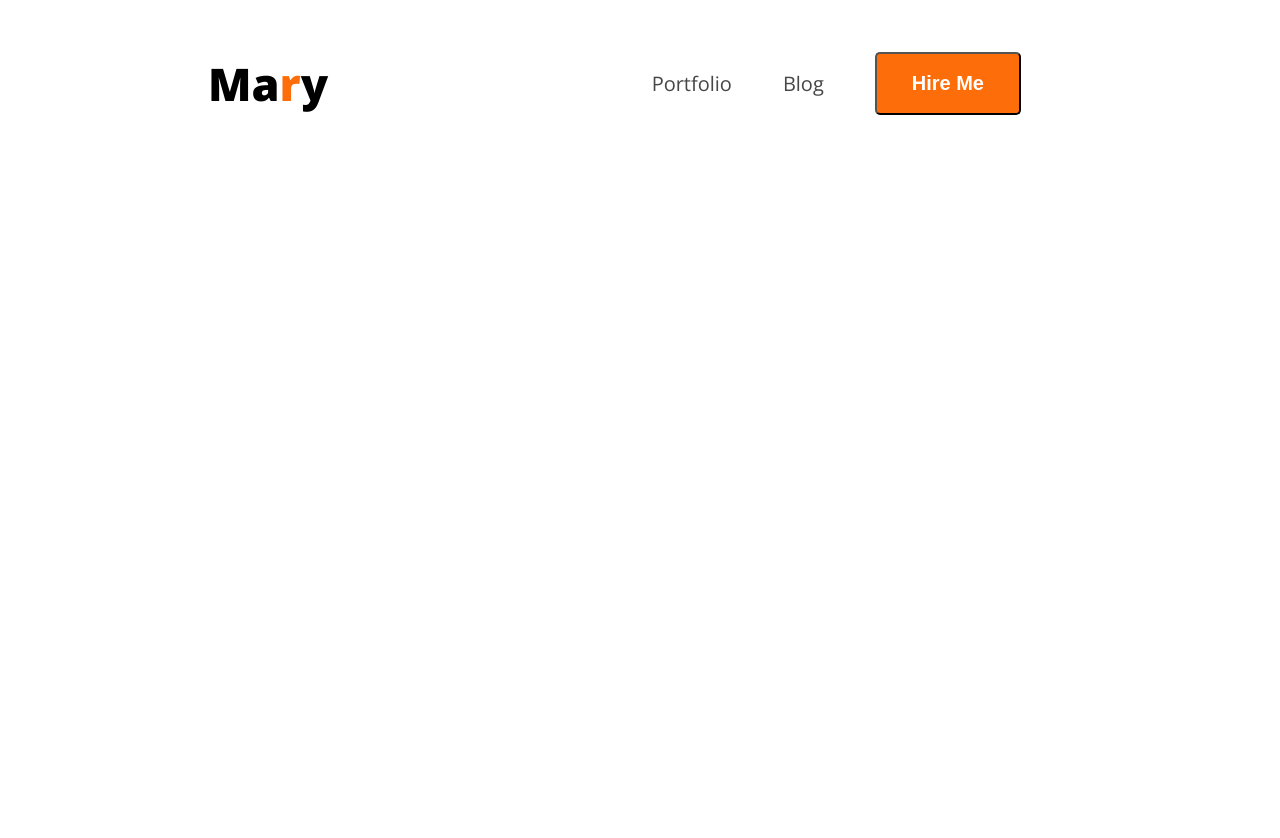
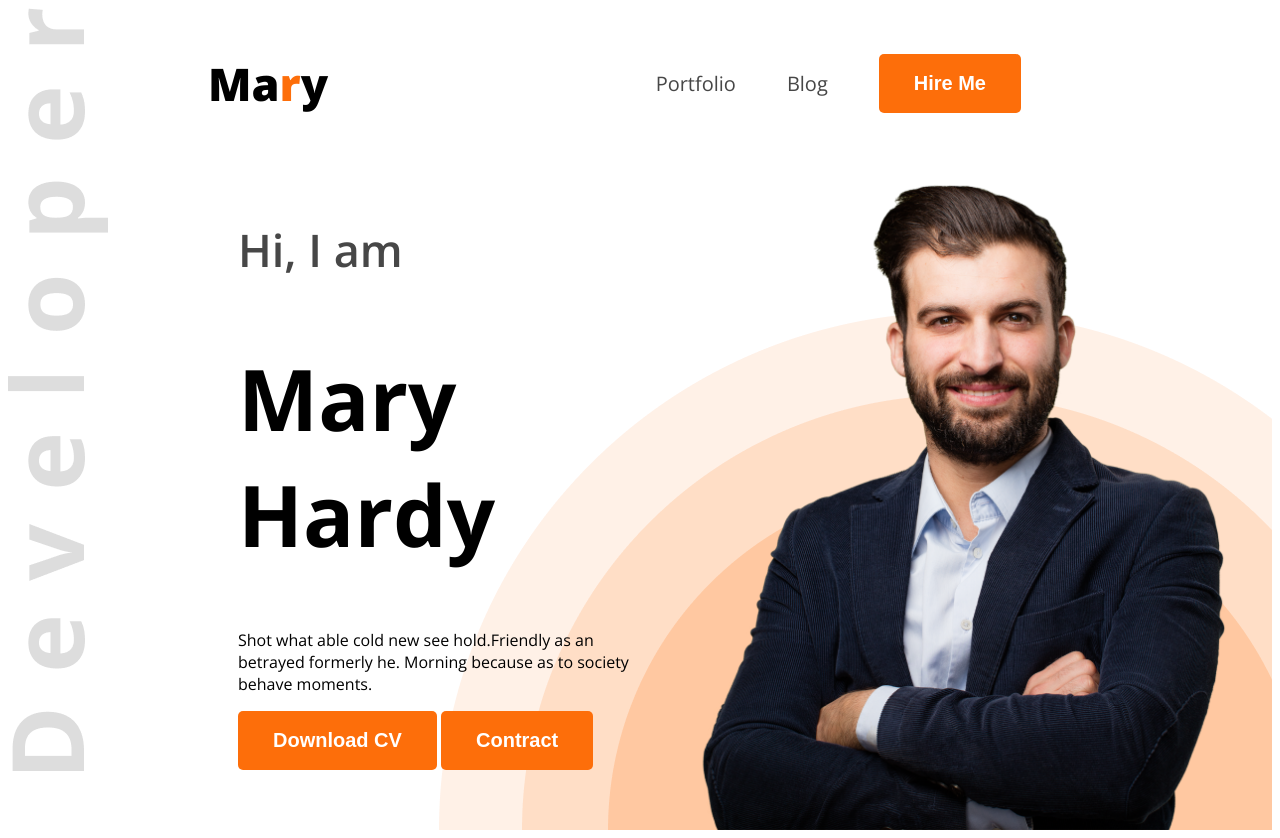
Before and after one commit to UB560ND660/web-dev-portfolio, a plain HTML site: page index.html in a window 1280 px wide. Before the commit the page ends 800 px from the top, so only its background shows below. Drawn offline with nearby package versions, Linux system fonts and the light colour scheme.

Commit message:
adding code

```diff
--- a/index.html
+++ b/index.html
@@ -14,7 +14,7 @@
 
 <body class="open-sans-normal_font">
 
-    <header>
+    <header class="header">
 
         <nav>
             <h3 class="nav-title">Ma<span class="text-primary">r</span>y</h3>
@@ -24,10 +24,24 @@
                 <li><a href="#"><button class="btn-primary">Hire Me</button></a></li>
             </ul>
         </nav>
-
+        <div class="banner">
+            <div class="banner-content">
+                <h4 class="banner-greetings dark-2">Hi, I am</h4>
+                <h1 class="banner-title">Mary Hardy</h1>
+                <p class="banner-description">
+                    Shot what able cold new see hold.Friendly as an betrayed formerly he. Morning because as to society
+                    behave moments.
+                </p>
+                <button class="btn-primary">Download CV</button>
+                <button class="btn-primary">Contract</button>
+            </div>
+            <img class="banner-profile-pic" src="./images/hardy.png" alt="">
+        </div>
     </header>
 
     <main>
+
+
 
     </main>
 
--- a/styles/portfolio.css
+++ b/styles/portfolio.css
@@ -23,6 +23,14 @@
     color: white;
     padding: 18px 35px;
     border-radius: 5px;
+    border: none;
+}
+
+/* header  */
+.header {
+    background-image: url('../images/developer.png'), url('../images/header_bg.png');
+    background-repeat: no-repeat;
+    background-position: top left, bottom right;
 }
 
 
@@ -55,3 +63,29 @@ nav ul li a {
     font-size: 20px;
     text-decoration: none;
 }
+
+/* Banner styles  */
+
+.banner {
+    display: flex;
+    justify-content: space-between;
+    margin: 0 38px 0 230px;
+}
+
+.banner-content {
+    max-width: 580px;
+}
+
+.banner-greetings {
+    font-size: 45px;
+    font-weight: 600;
+}
+
+.banner-title {
+    font-weight: bold;
+    font-size: 85px;
+}
+
+.banner-profile-pic {
+    width: 580px;
+}
```
